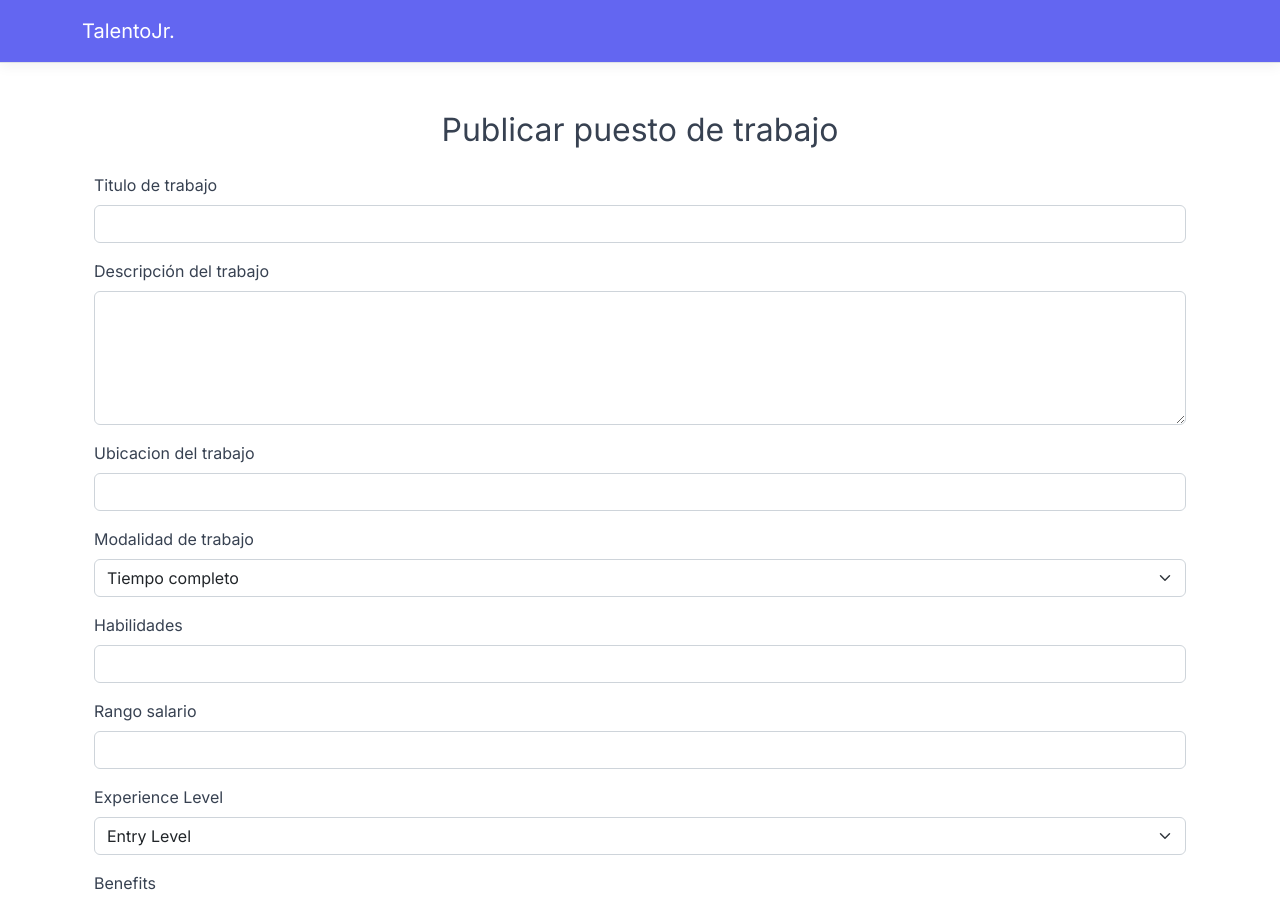
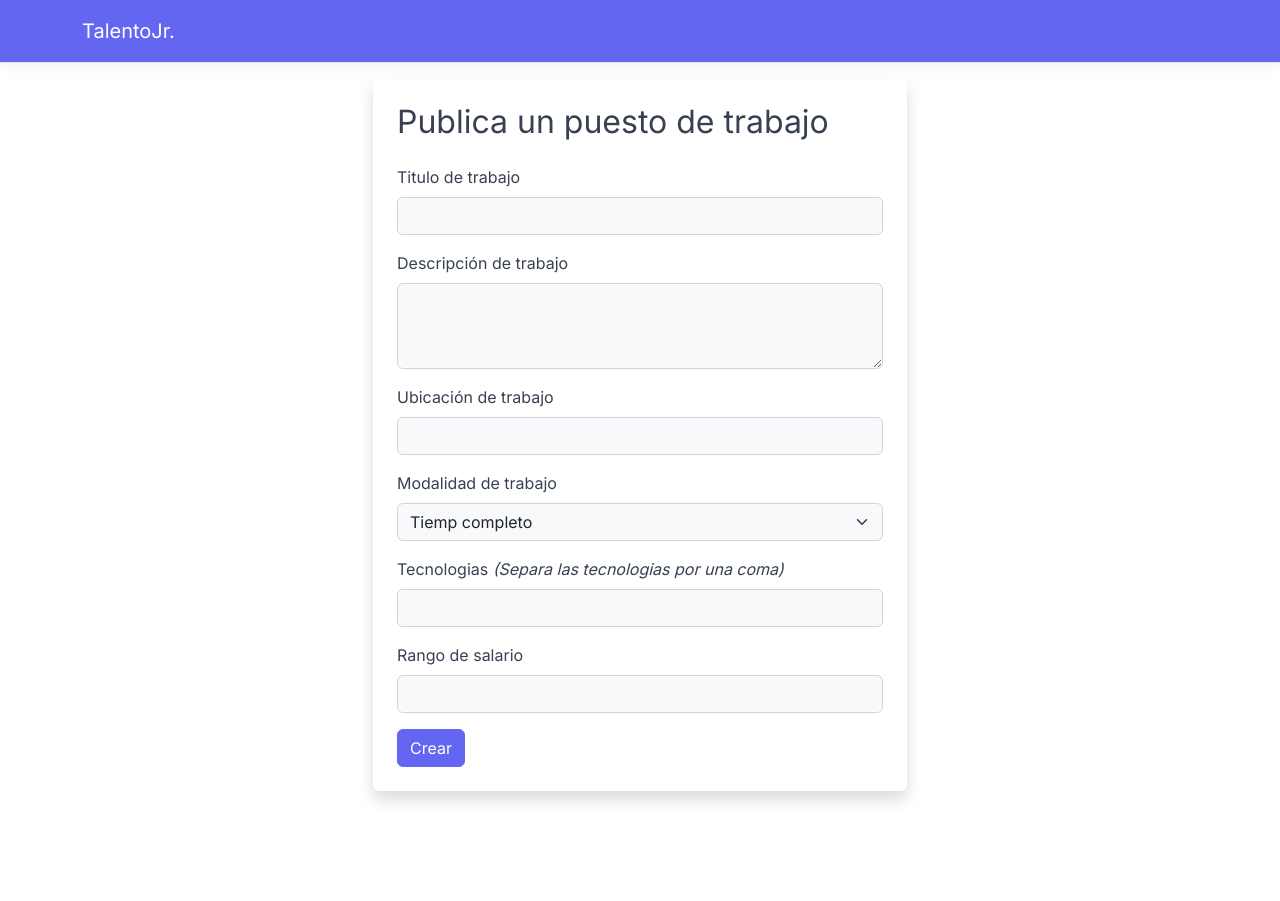
Before and after one commit to gallianoms/talentojr, a React (Create React App) app in the folder ClientApp/: page /create-job in a window 1280 px wide. Shown: the top 901 px of the page. After the commit the page ends 839 px from the top, so only its background shows below. Built offline with nearby package versions, Linux system fonts and the light colour scheme.

Commit message:
Createjob,Candidates

```diff
--- a/ClientApp/src/AppRoutes.js
+++ b/ClientApp/src/AppRoutes.js
@@ -5,6 +5,7 @@ import Login from "./components/Login";
 import SignUp from "./components/SignUp";
 import CreateProfileUser from "./components/CreateProfileUser";
 import CreateJob from "./components/CreateJob";
+import Candidates from "./components/Candidates";
 
 const AppRoutes = [
   {
@@ -28,6 +29,10 @@ const AppRoutes = [
     element: <SignUp />,
   },
   {
+    path: "/candidatos",
+    element: <Candidates />,
+  },
+  {
     path: "/create-profile-user",
     element: <CreateProfileUser />,
   },
--- /dev/null
+++ b/ClientApp/src/components/Candidates.js
@@ -0,0 +1,56 @@
+import React from "react";
+
+const Candidates = () => {
+  return (
+    <section class="intro">
+      <div class="bg-image mt-5">
+        <div class=" d-flex align-items-center">
+          <div class="container">
+            <div class="row justify-content-center">
+              <div class="col-12">
+                <h1 className="mb-3">Lista de Candidatos</h1>
+                <div class="card">
+                  <div class="card-body p-0">
+                    <div
+                      class="table-responsive table-scroll"
+                      data-mdb-perfect-scrollbar="true"
+                    >
+                      <table class="table table-striped mb-0">
+                        <thead>
+                          <tr>
+                            <th scope="col">Nombre y apellidos</th>
+                            <th scope="col">Oferta</th>
+                            <th scope="col">Estado</th>
+                          </tr>
+                        </thead>
+                        <tbody>
+                          <tr>
+                            <td>Like a butterfly</td>
+                            <td>Boxing</td>
+                            <td>9:00 AM - 11:00 AM</td>
+                          </tr>
+                          <tr>
+                            <td>Mind &amp; Body</td>
+                            <td>Yoga</td>
+                            <td>8:00 AM - 9:00 AM</td>
+                          </tr>
+                          <tr>
+                            <td>Crit Cardio</td>
+                            <td>Gym</td>
+                            <td>9:00 AM - 10:00 AM</td>
+                          </tr>
+                        </tbody>
+                      </table>
+                    </div>
+                  </div>
+                </div>
+              </div>
+            </div>
+          </div>
+        </div>
+      </div>
+    </section>
+  );
+};
+
+export default Candidates;
--- a/ClientApp/src/components/CreateJob.js
+++ b/ClientApp/src/components/CreateJob.js
@@ -2,73 +2,85 @@ import React from "react";
 
 const CreateJob = () => {
   return (
-    <div className="container mt-5">
-      <h2 className="text-center mb-4">Publicar puesto de trabajo</h2>
-      <form>
+    <div className="container-fluid mb-5">
+      <div className="row justify-content-center align-items-center">
+        <div className="col-lg-6 col-md-6 col-sm-8">
+          <form className="p-4 shadow rounded">
+            <h2 className="mb-4">Publica un puesto de trabajo</h2>
             <div className="mb-3">
               <label htmlFor="title" className="form-label">
                 Titulo de trabajo
               </label>
-          <input type="text" className="form-control" id="title" />
+              <input
+                type="text"
+                className="form-control bg-light"
+                id="title"
+                required
+              />
             </div>
             <div className="mb-3">
               <label htmlFor="description" className="form-label">
-            Descripción del trabajo
+                Descripción de trabajo
               </label>
               <textarea
-            className="form-control"
+                className="form-control bg-light"
                 id="description"
-            rows="5"
+                rows="3"
+                required
               ></textarea>
             </div>
             <div className="mb-3">
               <label htmlFor="location" className="form-label">
-            Ubicacion del trabajo
+                Ubicación de trabajo
               </label>
-          <input type="text" className="form-control" id="location" />
+              <input
+                type="text"
+                className="form-control bg-light"
+                id="location"
+                required
+              />
             </div>
             <div className="mb-3">
-          <label htmlFor="workingMode" className="form-label">
+              <label htmlFor="modeOfWork" className="form-label">
                 Modalidad de trabajo
               </label>
-          <select className="form-select" id="workingMode">
-            <option value="fullTime">Tiempo completo</option>
+              <select className="form-select bg-light" id="modeOfWork" required>
+                <option value="" disabled defaultValue>
+                  Modalidad de trabajo
+                </option>
+                <option value="fullTime">Tiemp completo</option>
                 <option value="partTime">Tiempo parcial</option>
                 <option value="remote">Remoto</option>
               </select>
             </div>
             <div className="mb-3">
               <label htmlFor="skills" className="form-label">
-            Habilidades
+                Tecnologias <em>(Separa las tecnologias por una coma)</em>
               </label>
-          <input type="text" className="form-control" id="skills" />
+              <input
+                type="text"
+                className="form-control bg-light"
+                id="skills"
+                required
+              />
             </div>
             <div className="mb-3">
               <label htmlFor="salaryRange" className="form-label">
-            Rango salario
+                Rango de salario
               </label>
-          <input type="text" className="form-control" id="salaryRange" />
-        </div>
-        <div className="mb-3">
-          <label htmlFor="experienceLevel" className="form-label">
-            Experience Level
-          </label>
-          <select className="form-select" id="experienceLevel">
-            <option value="entryLevel">Entry Level</option>
-            <option value="midLevel">Mid Level</option>
-            <option value="seniorLevel">Senior Level</option>
-          </select>
-        </div>
-        <div className="mb-3">
-          <label htmlFor="benefits" className="form-label">
-            Benefits
-          </label>
-          <textarea className="form-control" id="benefits" rows="3"></textarea>
+              <input
+                type="text"
+                className="form-control bg-light"
+                id="salaryRange"
+                required
+              />
             </div>
             <button type="submit" className="btn btn-primary">
-          Submit
+              Crear
             </button>
           </form>
+        </div>
+      </div>
     </div>
   );
 };
--- a/ClientApp/src/custom.css
+++ b/ClientApp/src/custom.css
@@ -361,3 +361,17 @@ body {
   text-align: center;
   padding-top: 30px;
 }
+
+/* job form */
+.form-container {
+  min-height: 100vh;
+}
+
+/* Candidates section */
+thead{
+  background-color: #009cea;
+}
+
+.table-responsive{
+  position: relative; height: 700px
+}
```
Lines whose indentation alone changed are shown as unchanged.
